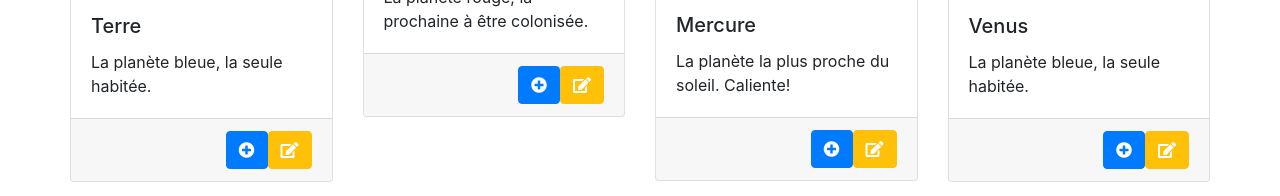
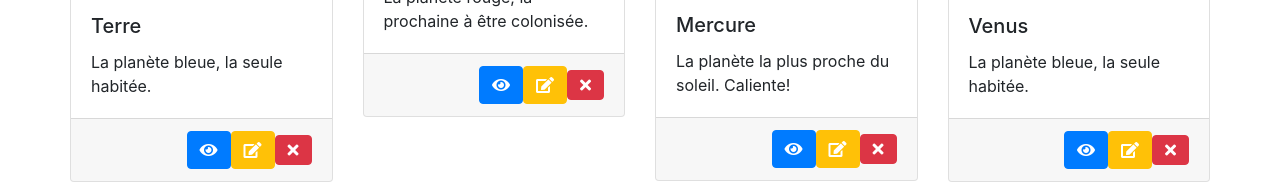
Before and after one commit to VuejsTrainings/helios, a Vue app: page /#/ in a window 1280 px wide. Shown: the part 427-623 px from the top of the page. Built offline with nearby package versions, Linux system fonts and the light colour scheme; grey boxes are pictures that could not be loaded.

Commit message:
Ajoute la correction automatique des erreurs de linting dans les fichiers .vue

```diff
--- a/src/components/PlanetCard.vue
+++ b/src/components/PlanetCard.vue
@@ -7,11 +7,12 @@
     </div>
     <div class="card-footer text-right">
       <a href="#" class="btn btn-primary">
-        <i class="fa fa-plus-circle"></i>
+        <i class="fa fa-eye" title="Plus d'informations"></i>
       </a>
       <a href="#" class="btn btn-warning">
-        <i class="fa fa-edit" style="color:#fff"></i>
+        <i class="fa fa-edit" style="color:#fff" title="Editer"></i>
       </a>
+      <i class="fa fa-times btn btn-danger" style="color:#fff" title="Supprimer" v-on:click="deletingPlanet"></i>
     </div>
   </div>
 </template>
@@ -19,7 +20,12 @@
 <script>
 export default {
   name: 'PlanetCard',
-  props: ['planet']
+  props: ['planet', 'index'],
+  methods: {
+    deletingPlanet (evt) {
+      this.$emit('deleting')
+    }
+  }
 }
 </script>
 
--- a/src/components/PlanetList.vue
+++ b/src/components/PlanetList.vue
@@ -5,7 +5,7 @@
         </h3>
         <section class="row justify-content-md-center">
             <div class="col-md-3" style="margin-top:1em" v-for="(planete,index) in planetes" :key="index">
-                <planet-card v-bind:planet="planete"></planet-card>
+                <planet-card v-bind:planet="planete" v-bind:index="index" @deleting="deletePlanet(index)"></planet-card>
             </div>
         </section>
     </div>
@@ -24,6 +24,11 @@ export default {
   },
   components: {
     'planet-card': PlanetCard
+  },
+  methods: {
+    deletePlanet (index) {
+      this.planetes.splice(index, 1)
+    }
   }
 }
 </script>
```
